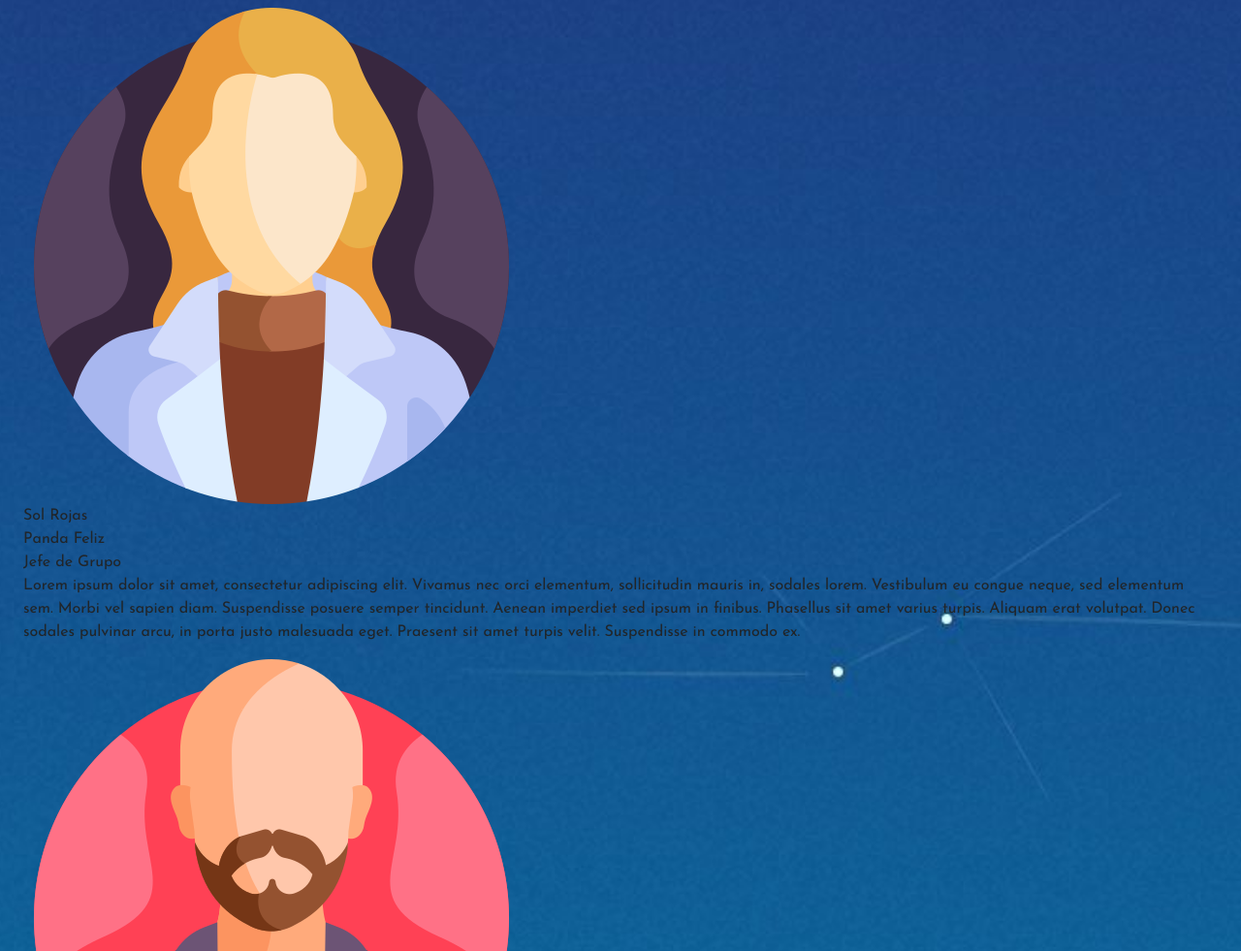
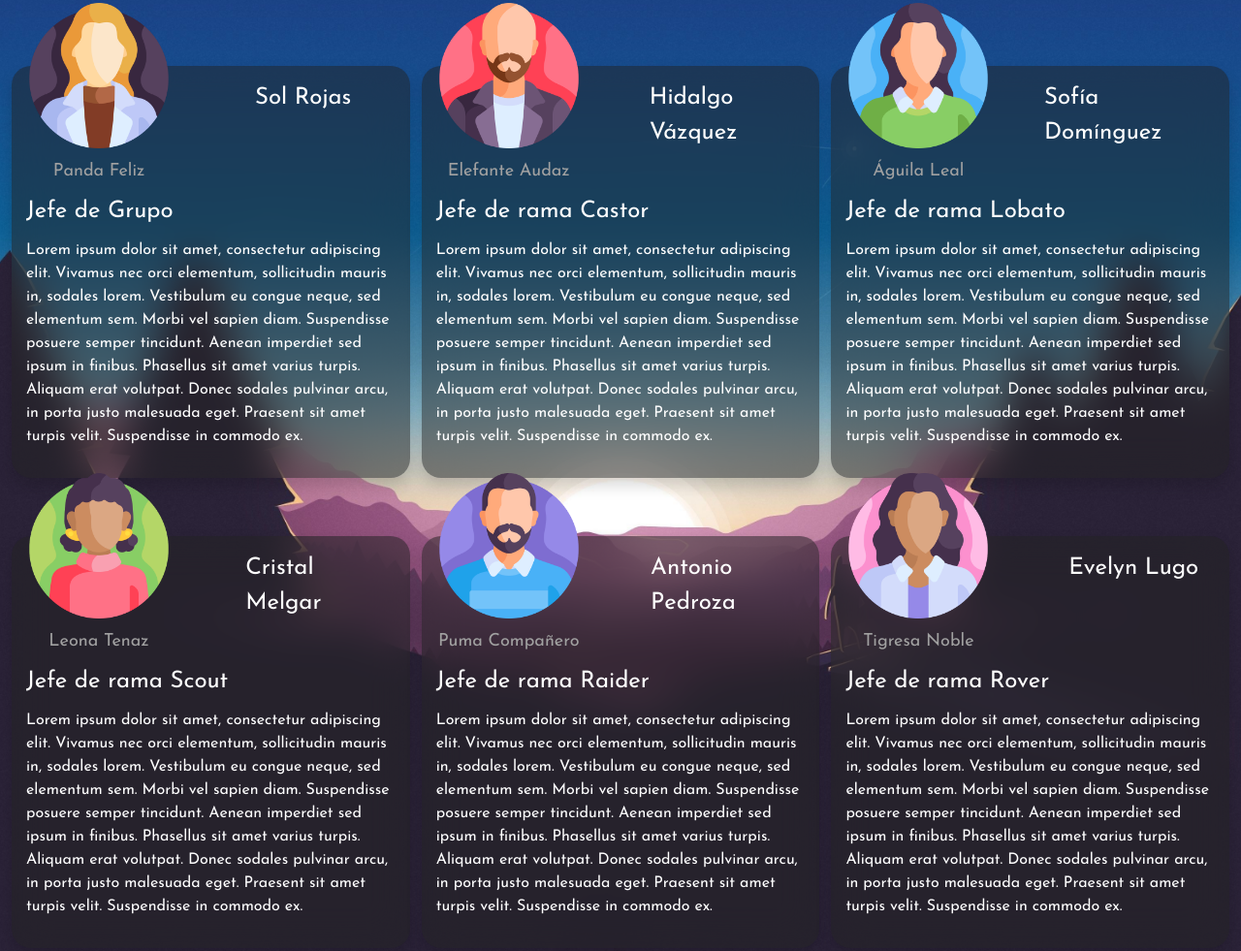
Before and after one commit to ValeeDS/GSNSF-DELSAVIO, a plain HTML site: page dirigentes.html in a window 1280 px wide. Shown: the part 486-1467 px from the top of the page at 97% size. Drawn offline with nearby package versions, Linux system fonts and the light colour scheme; a web font is replaced by a local one.

Commit message:
header, footer and page content styles addded in dirigentes.html

```diff
--- a/css/style.css
+++ b/css/style.css
@@ -43,7 +43,7 @@
     z-index: 0;
 }
 .zi-1{
-    z-index: 0;
+    z-index: 1;
 }
 .p-40{
 	padding: 40px;
@@ -127,3 +127,50 @@
 .text-white a{
 	color: #fff;
 }
+
+/* MY ELEMENTS */
+.scouter{
+    display: grid;
+    grid-template-areas: "photo name" "totem name" "position position" "bio bio";
+    z-index: 1;
+    padding: 15px;
+    margin-top: 60px;
+    z-index: 1;
+    width: 100%;
+}
+@media all and (min-width: 768px){
+	.scouter{
+		max-width: calc(50% - 1rem);
+	}
+}
+@media all and (min-width: 992px){
+	.scouter{
+		max-width: calc(33.33% - .5rem);
+	}
+}
+.scouter__photo{
+    margin-top: -80px;
+    width:150px;
+    grid-area: photo;
+}
+.scouter__name{
+    grid-area:name;
+    font-size: 24px;
+    overflow-wrap: break-word;
+    width: 100%;
+}
+.scouter__totem{
+    mix-blend-mode: overlay;
+    margin-top: 10px;
+    width: 150px;
+    text-align: center;
+    font-size: 18px;
+}
+.scouter__position{
+    margin: 10px 0;
+    grid-area: position;
+    font-size: 24px;
+}
+.scouter__bio{
+    grid-area: bio;
+}
--- a/dirigentes.html
+++ b/dirigentes.html
@@ -52,45 +52,45 @@
         </div>
 
         <!--- Page content --->
-        <div class="flex-grow-1 w-100 p-4 position-relative">
+        <div class="flex-grow-1 w-100 p-4 position-relative container-fluid">
             <img src="assets/img/bg/scouters.jpg" alt="Background Dirigentes" class="w-100 h-100 position-absolute top-0 start-0 zi-0 fit-cover">
-            <div class="zi-1 position-relative grid">
-                <div class="scouter contentBox wow animate__animated animate__fadeInUp">
+            <div class="row text-white zi-1 justify-content-between">
+                <div class="col col-12 col-md-6 col-lg-4 scouter bg-blackTransparent blur shadow br-20 wow animate__animated animate__fadeInUp">
                     <img class="scouter__photo" src="assets/img/diri1.png" alt="diri1">
                     <div class="scouter__name">Sol Rojas</div>
                     <div class="scouter__totem">Panda Feliz</div>
                     <div class="scouter__position">Jefe de Grupo</div>
                     <p class="scouter__bio">Lorem ipsum dolor sit amet, consectetur adipiscing elit. Vivamus nec orci elementum, sollicitudin mauris in, sodales lorem. Vestibulum eu congue neque, sed elementum sem. Morbi vel sapien diam. Suspendisse posuere semper tincidunt. Aenean imperdiet sed ipsum in finibus. Phasellus sit amet varius turpis. Aliquam erat volutpat. Donec sodales pulvinar arcu, in porta justo malesuada eget. Praesent sit amet turpis velit. Suspendisse in commodo ex.</p>
                 </div>
-                <div class="scouter contentBox wow animate__animated animate__fadeInUp">
+                <div class="col col-12 col-md-6 col-lg-4 scouter bg-blackTransparent blur shadow br-20 wow animate__animated animate__fadeInUp">
                     <img class="scouter__photo" src="assets/img/diri2.png" alt="diri2">
                     <div class="scouter__name">Hidalgo Vázquez</div>
                     <div class="scouter__totem">Elefante Audaz</div>
                     <div class="scouter__position">Jefe de rama Castor</div>
                     <p class="scouter__bio">Lorem ipsum dolor sit amet, consectetur adipiscing elit. Vivamus nec orci elementum, sollicitudin mauris in, sodales lorem. Vestibulum eu congue neque, sed elementum sem. Morbi vel sapien diam. Suspendisse posuere semper tincidunt. Aenean imperdiet sed ipsum in finibus. Phasellus sit amet varius turpis. Aliquam erat volutpat. Donec sodales pulvinar arcu, in porta justo malesuada eget. Praesent sit amet turpis velit. Suspendisse in commodo ex.</p>
                 </div>
-                <div class="scouter contentBox wow animate__animated animate__fadeInUp">
+                <div class="col col-12 col-md-6 col-lg-4 scouter bg-blackTransparent blur shadow br-20 wow animate__animated animate__fadeInUp">
                     <img class="scouter__photo" src="assets/img/diri3.png" alt="diri3">
                     <div class="scouter__name">Sofía Domínguez</div>
                     <div class="scouter__totem">Águila Leal</div>
                     <div class="scouter__position">Jefe de rama Lobato</div>
                     <p class="scouter__bio">Lorem ipsum dolor sit amet, consectetur adipiscing elit. Vivamus nec orci elementum, sollicitudin mauris in, sodales lorem. Vestibulum eu congue neque, sed elementum sem. Morbi vel sapien diam. Suspendisse posuere semper tincidunt. Aenean imperdiet sed ipsum in finibus. Phasellus sit amet varius turpis. Aliquam erat volutpat. Donec sodales pulvinar arcu, in porta justo malesuada eget. Praesent sit amet turpis velit. Suspendisse in commodo ex.</p>
                 </div>
-                <div class="scouter contentBox wow animate__animated animate__fadeInUp">
+                <div class="col col-12 col-md-6 col-lg-4 scouter bg-blackTransparent blur shadow br-20 wow animate__animated animate__fadeInUp">
                     <img class="scouter__photo" src="assets/img/diri4.png" alt="diri4">
                     <div class="scouter__name">Cristal Melgar</div>
                     <div class="scouter__totem">Leona Tenaz</div>
                     <div class="scouter__position">Jefe de rama Scout</div>
                     <p class="scouter__bio">Lorem ipsum dolor sit amet, consectetur adipiscing elit. Vivamus nec orci elementum, sollicitudin mauris in, sodales lorem. Vestibulum eu congue neque, sed elementum sem. Morbi vel sapien diam. Suspendisse posuere semper tincidunt. Aenean imperdiet sed ipsum in finibus. Phasellus sit amet varius turpis. Aliquam erat volutpat. Donec sodales pulvinar arcu, in porta justo malesuada eget. Praesent sit amet turpis velit. Suspendisse in commodo ex.</p>
                 </div>
-                <div class="scouter contentBox wow animate__animated animate__fadeInUp">
+                <div class="col col-12 col-md-6 col-lg-4 scouter bg-blackTransparent blur shadow br-20 wow animate__animated animate__fadeInUp">
                     <img class="scouter__photo" src="assets/img/diri5.png" alt="diri5">
                     <div class="scouter__name">Antonio Pedroza</div>
                     <div class="scouter__totem">Puma Compañero</div>
                     <div class="scouter__position">Jefe de rama Raider</div>
                     <p class="scouter__bio">Lorem ipsum dolor sit amet, consectetur adipiscing elit. Vivamus nec orci elementum, sollicitudin mauris in, sodales lorem. Vestibulum eu congue neque, sed elementum sem. Morbi vel sapien diam. Suspendisse posuere semper tincidunt. Aenean imperdiet sed ipsum in finibus. Phasellus sit amet varius turpis. Aliquam erat volutpat. Donec sodales pulvinar arcu, in porta justo malesuada eget. Praesent sit amet turpis velit. Suspendisse in commodo ex.</p>
                 </div>
-                <div class="scouter contentBox wow animate__animated animate__fadeInUp">
+                <div class="col col-12 col-md-6 col-lg-4 scouter bg-blackTransparent blur shadow br-20 wow animate__animated animate__fadeInUp">
                     <img class="scouter__photo" src="assets/img/diri6.png" alt="diri6">
                     <div class="scouter__name">Evelyn Lugo</div>
                     <div class="scouter__totem">Tigresa Noble</div>
```
